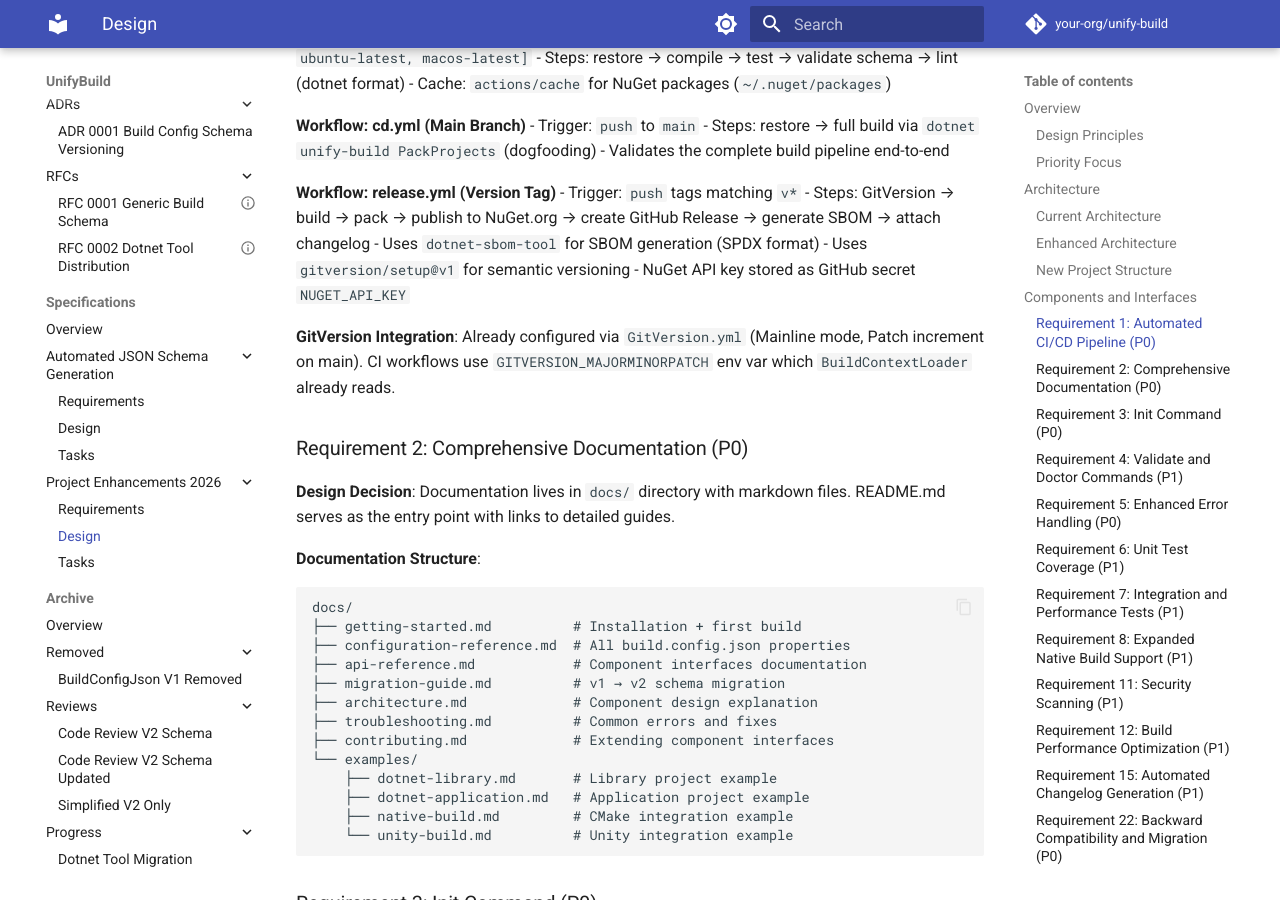
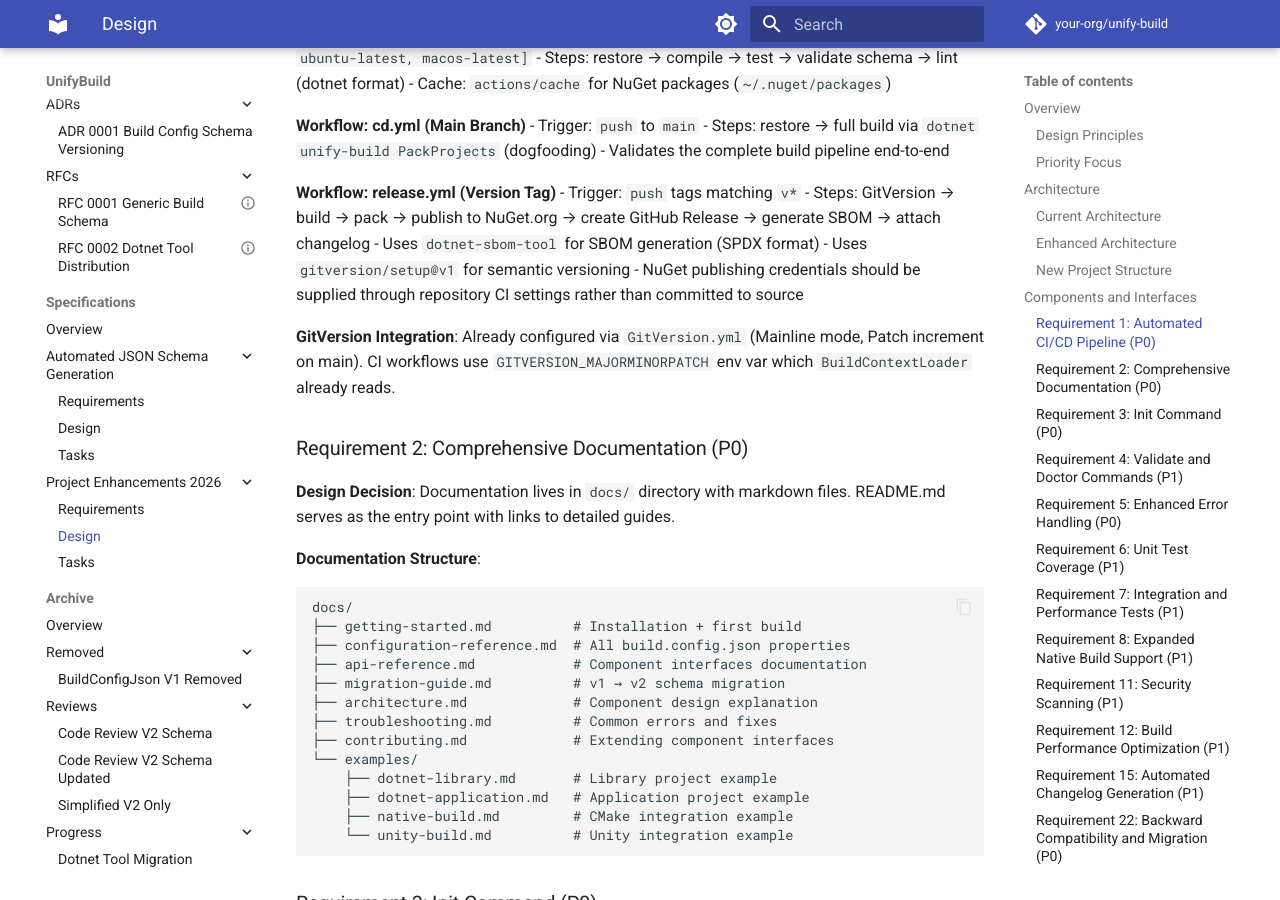
Before and after one commit to GiantCroissant-Lunar/unify-build, an MkDocs documentation site: the page built from docs/specs/project-enhancements-2026/design.md, in a window 1280 px wide and 900 px high, scrolled down 3706 px. Built offline with MkDocs 1.6.1 and Material for MkDocs 9.7.7, drawn with Linux system fonts in a browser that asks for light colours; comment, search, counter and statistics services are not loaded.

Commit message:
docs: avoid credential-like wording in specs

```diff
--- a/docs/specs/project-enhancements-2026/design.md
+++ b/docs/specs/project-enhancements-2026/design.md
@@ -173,7 +173,7 @@
 - Steps: GitVersion → build → pack → publish to NuGet.org → create GitHub Release → generate SBOM → attach changelog
 - Uses `dotnet-sbom-tool` for SBOM generation (SPDX format)
 - Uses `gitversion/setup@v1` for semantic versioning
-- NuGet API key stored as GitHub secret `NUGET_API_KEY`
+- NuGet publishing credentials should be supplied through repository CI settings rather than committed to source
 
 **GitVersion Integration**: Already configured via `GitVersion.yml` (Mainline mode, Patch increment on main). CI workflows use `GITVERSION_MAJORMINORPATCH` env var which `BuildContextLoader` already reads.
 
```
Also changed, not shown: docs/archive/reviews/CODE_REVIEW_V2_SCHEMA_UPDATED.md (+1 -1 lines), docs/specs/project-enhancements-2026/tasks.md (+1 -1 lines).
